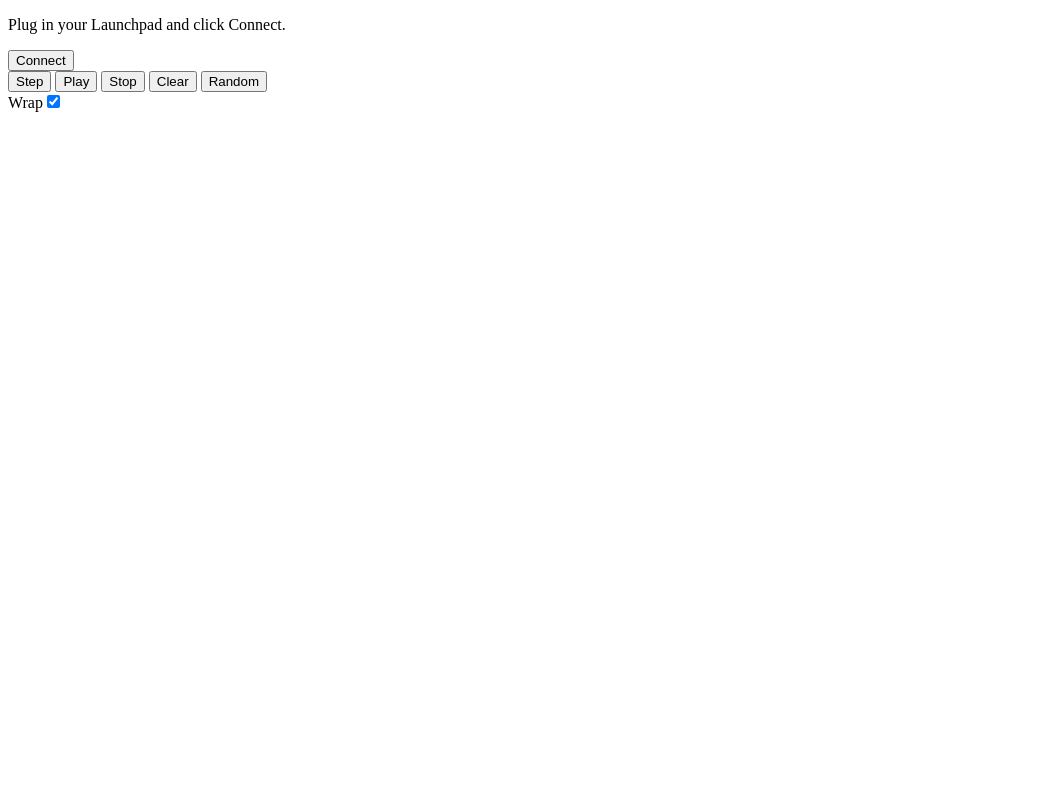
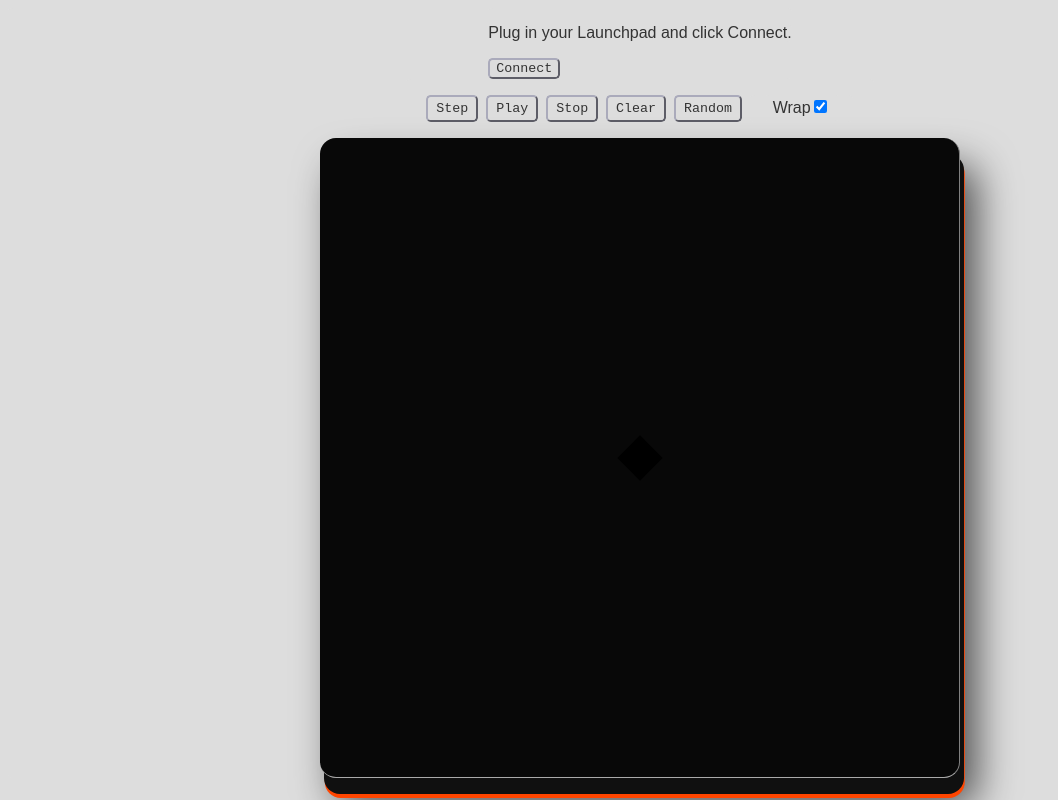
Before and after one commit to stellartux/fishtank, a plain HTML site: page buttons.html in a window 1280 px wide. Shown: the whole page, without its empty margins (0-1058 px from the left). Drawn offline with Linux system fonts and the light colour scheme; the site is published under a folder, as on GitHub Pages, so addresses that start at the root find nothing.

Commit message:
Fix URLs

```diff
--- a/buttons.html
+++ b/buttons.html
@@ -6,8 +6,8 @@
 <title>Buttons</title>
 <meta name="viewport" content="width=device-width, initial-scale=1.0">
 <script src="src/buttons.js" type="module" charset="utf-8"></script>
-<link rel="stylesheet" href="/css/master.css">
-<link rel="stylesheet" href="/css/buttons.css">
+<link rel="stylesheet" href="css/master.css">
+<link rel="stylesheet" href="css/buttons.css">
 </head>
 
 <body>
```
Also changed, not shown: wireworld.html (+3 -3 lines).
